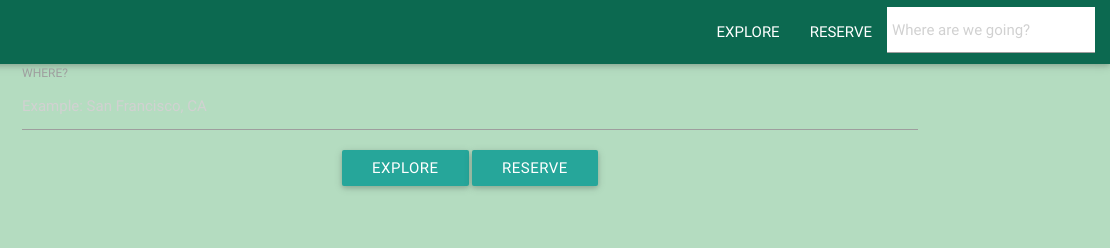
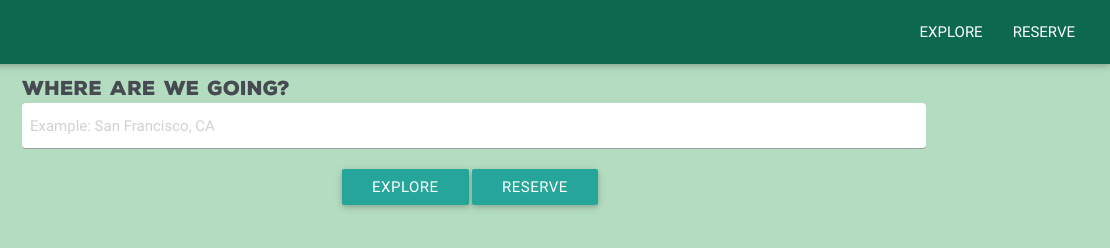
Before and after one commit to zsnydr/bakpak, a website: page index.html in a window 1280 px wide. Shown: the full height of the page, 170-1280 px from the left. Drawn offline with nearby package versions, Linux system fonts and the light colour scheme; some packages are replaced by stand-ins of ours.

Commit message:
homepage styling

```diff
--- a/index.html
+++ b/index.html
@@ -18,18 +18,13 @@
             <ul id="nav-mobile" class="right hide-on-med-and-down">
               <li ><a href="/#/explore">EXPLORE</a></li>
               <li ><a href="/#/reserve">RESERVE</a></li>
-              <li>
-                <form>
-                  <input placeholder="Where are we going?" id=search type="search" required />
-                </form>
-              </li>
             </ul>
         </div>
       </nav>
-      <div class="container">
-        <LABEL>WHERE?</LABEL>
+      <div class="container" id="inputarea">
+        <LABEL id="label">Where are we going?</LABEL>
           <div class="center-align">
-            <input type="text" ng-model='city' placeholder="Example: San Francisco, CA" />
+            <input id="input" type="text" ng-model='city' placeholder="Example: San Francisco, CA" />
               <a href="/#/explore" class="waves-effect waves-light btn" ng-click='weatherApi(); restaurantsApi(); artsApi(); promosApi(); eventsApi()'> EXPLORE </a>
               <a href="/#/reserve" class="waves-effect waves-light btn">RESERVE </a>
           </div>
--- a/public/css/page.css
+++ b/public/css/page.css
@@ -27,3 +27,29 @@ html {
   padding-left: 5px;
   margin-top: 7px;
 }
+#input {
+  background-color: white;
+  border-radius: 4px;
+  padding-left: 8px;
+}
+#inputarea {
+  margin-top: 10px;
+}
+#label {
+  font-family: 'sansblack';
+  font-size: 130%;
+  color: #464a51;
+}
+
+@font-face {
+    font-family: 'sansblack';
+    src: url('NexaRustSans-Black-Free-webfont.eot');
+    src: url('NexaRustSans-Black-Free-webfont.eot?#iefix') format('embedded-opentype'),
+         url('NexaRustSans-Black-Free-webfont.woff2') format('woff2'),
+         url('NexaRustSans-Black-Free-webfont.woff') format('woff'),
+         url('NexaRustSans-Black-Free-webfont.ttf') format('truetype'),
+         url('NexaRustSans-Black-Free-webfont.svg#nexa_rust_sansblack') format('svg');
+    font-weight: normal;
+    font-style: normal;
+
+}
```
